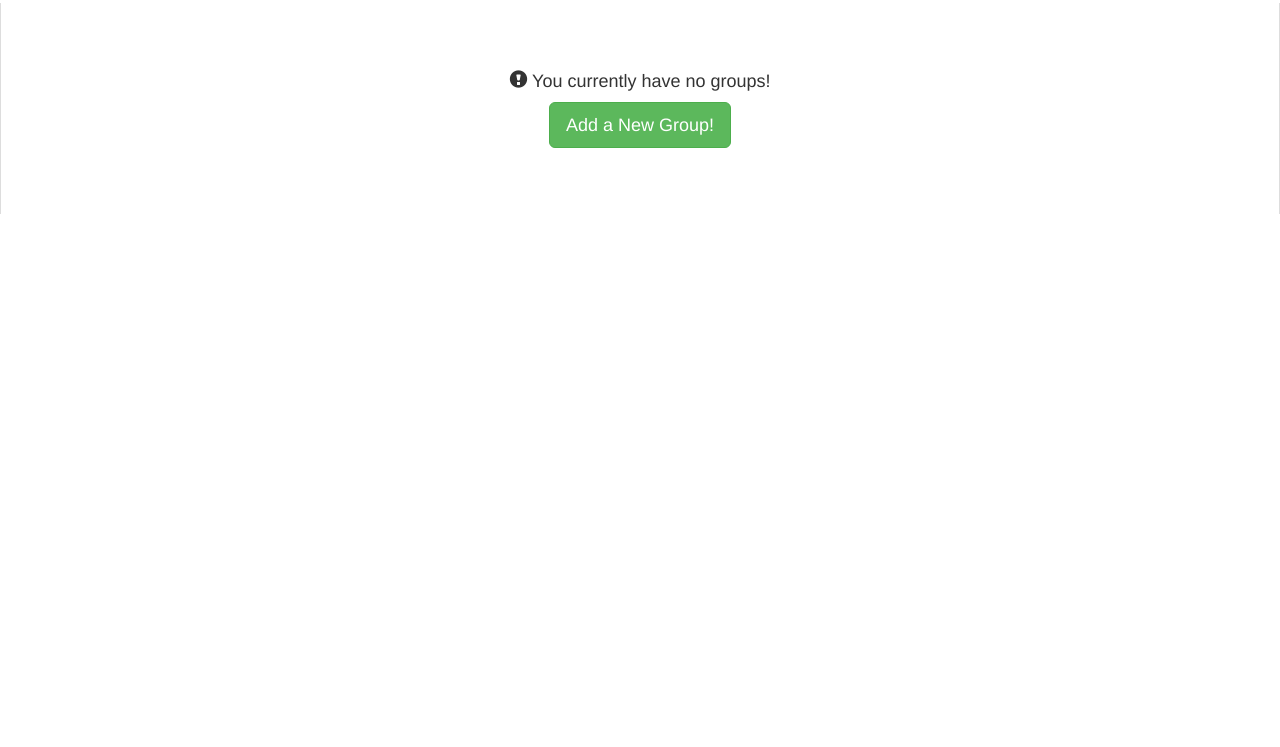
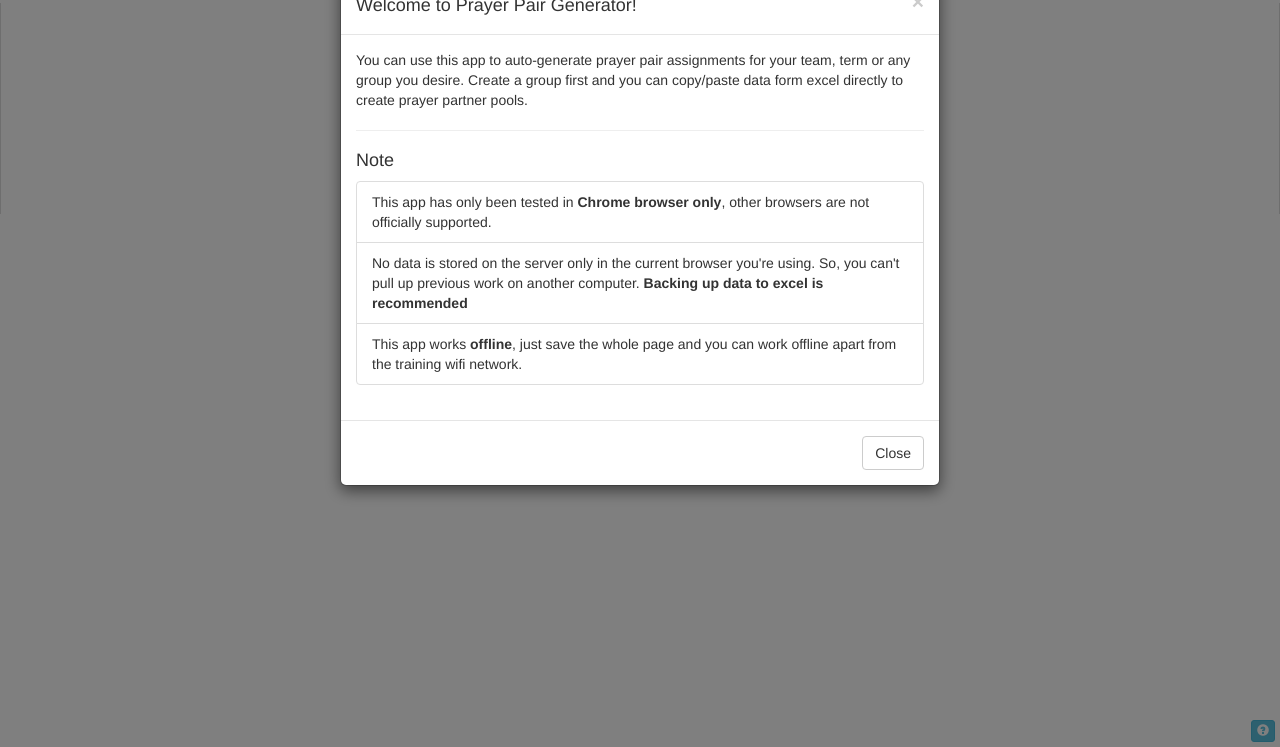
Before and after one commit to radicalray/pp, a plain HTML site: page index.html in a window 1280 px wide. Shown: the part 53-800 px from the top of the page. Drawn offline with Linux system fonts and the light colour scheme.

Commit message:
Added instruction page

```diff
--- a/index.html
+++ b/index.html
@@ -106,6 +106,9 @@ pairdb = getDBJSONValue('pairdb') || {paircount: 0};  //  paircount -> How many
 currentdb = getCurrentGroup();
 db = groupdb[currentdb] || undefined;
 
+
+// show instruction page
+var firstTimeUser = !getDBJSONValue('pp-first-time');
 
 
 function saveDB(dontsavecurrentdb) {
@@ -806,7 +809,21 @@ function blacklistToText(user) {
 }
 
 
+function resetFirstTime() {
+  setDBJSONValue('pp-first-time', false);
+}
+
 $(window).ready(function() {
+
+  // check if user first time user, then show instructions
+  if (firstTimeUser) {
+    $('#instructions').modal('show');
+    setDBJSONValue('pp-first-time', true);
+  }
+
+  $('#openInstructions').click(function(e) {
+    $('#instructions').modal('show');
+  });
 
   $(document).on('click', '.deleteUser',function(e) {
     var row = $(e.target).parent().parent();
@@ -1334,5 +1351,40 @@ bindModelInput(user,'name',document.getElementById('foo')); //hey presto, we now
   </div><!-- /.modal-dialog -->
 </div><!-- /.modal -->
 
+
+<div id="instructions" class="modal fade" tabindex="-1" role="dialog">
+  <div class="modal-dialog">
+    <div class="modal-content">
+      <div class="modal-header">
+        <button type="button" class="close" data-dismiss="modal" aria-label="Close"><span aria-hidden="true">&times;</span></button>
+        <h4 class="modal-title">Welcome to Prayer Pair Generator!</h4>
+      </div>
+      <div class="modal-body">
+        <p>You can use this app to auto-generate prayer pair assignments for your team, term or any group you desire. Create a group first and you can copy/paste data form excel directly to create prayer partner pools. </p>
+        <!-- <div class="well"> -->
+        <hr/>
+        <p>
+          <h4>Note</h4>
+          <ul class="list-group">
+            <li class="list-group-item">This app has only been tested in <b>Chrome browser only</b>, other browsers are not officially supported.</li>
+            <li class="list-group-item">No data is stored on the server only in the current browser you're using. So, you can't pull up previous work on another computer. <b>Backing up data to excel is recommended</b></li>
+            <li class="list-group-item">This app works <b>offline</b>, just save the whole page and you can work offline apart from the training wifi network.</li>
+          </ul>
+        </p>
+        </div>
+      <!-- </div> -->
+      <div class="modal-footer">
+        <button type="button" class="btn btn-default" data-dismiss="modal">Close</button>
+      </div>
+    </div><!-- /.modal-content -->
+  </div><!-- /.modal-dialog -->
+</div><!-- /.modal -->
+
+<div class="bottom-right" style="position:absolute; bottom: 5px; right: 5px;">
+  <button type="button" class="btn btn-xs btn-info" data-toggle="modal" data-target="#instructions">
+    <span class="glyphicon glyphicon-question-sign"></span>
+  </button>
+</div>
+
 </body>
 </html>
```
